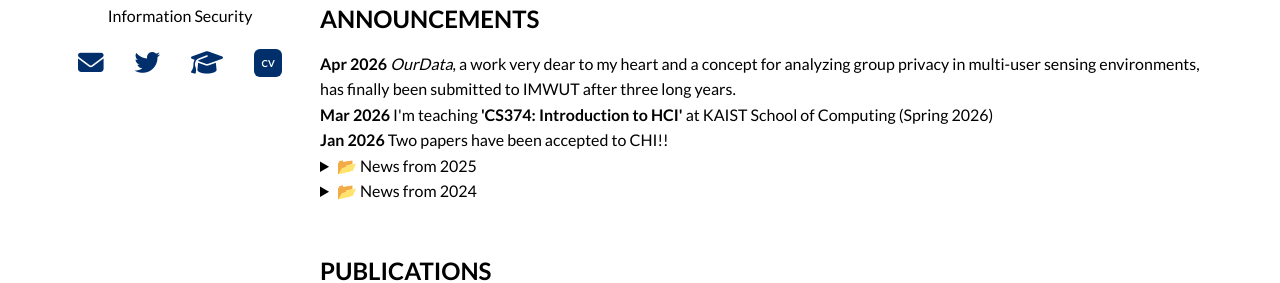
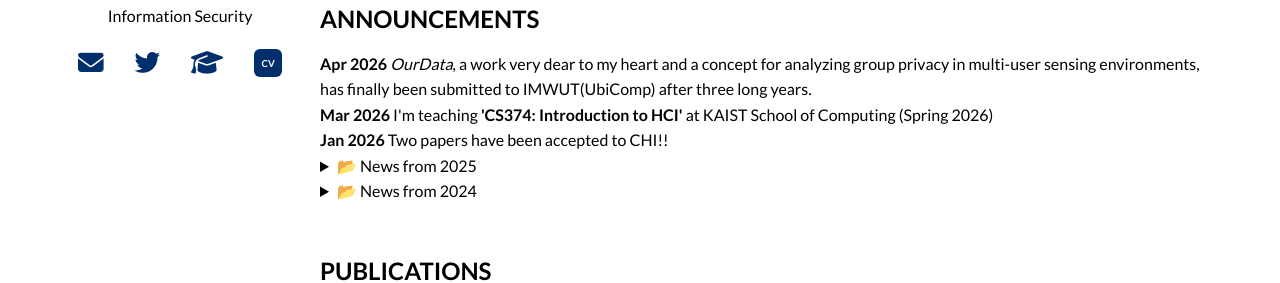
Before and after one commit to hslee90/hslee90.github.io, a Jekyll site: the page built from index.md, in a window 1280 px wide and 900 px high. Shown: the part 423-706 px from the top of the window. Built offline with Jekyll 4.4.1, drawn with Linux system fonts in a browser that asks for light colours; nearby versions of some CDN libraries.

Commit message:
Clarify OurData submission details
Updated submission details for OurData to include UbiComp.

```diff
--- a/index.md
+++ b/index.md
@@ -38,7 +38,7 @@
 
 <h2 id="news">ANNOUNCEMENTS</h2>
 <div class="news-item">
-  <strong>Apr 2026</strong> <i>OurData</i>, a work very dear to my heart and a concept for analyzing group privacy in multi-user sensing environments, has finally been submitted to IMWUT after three long years.
+  <strong>Apr 2026</strong> <i>OurData</i>, a work very dear to my heart and a concept for analyzing group privacy in multi-user sensing environments, has finally been submitted to IMWUT(UbiComp) after three long years.
 </div>
 <div class="news-item">
   <strong>Mar 2026</strong> I'm teaching <strong>'CS374: Introduction to HCI' </strong> at KAIST School of Computing (Spring 2026)
```
